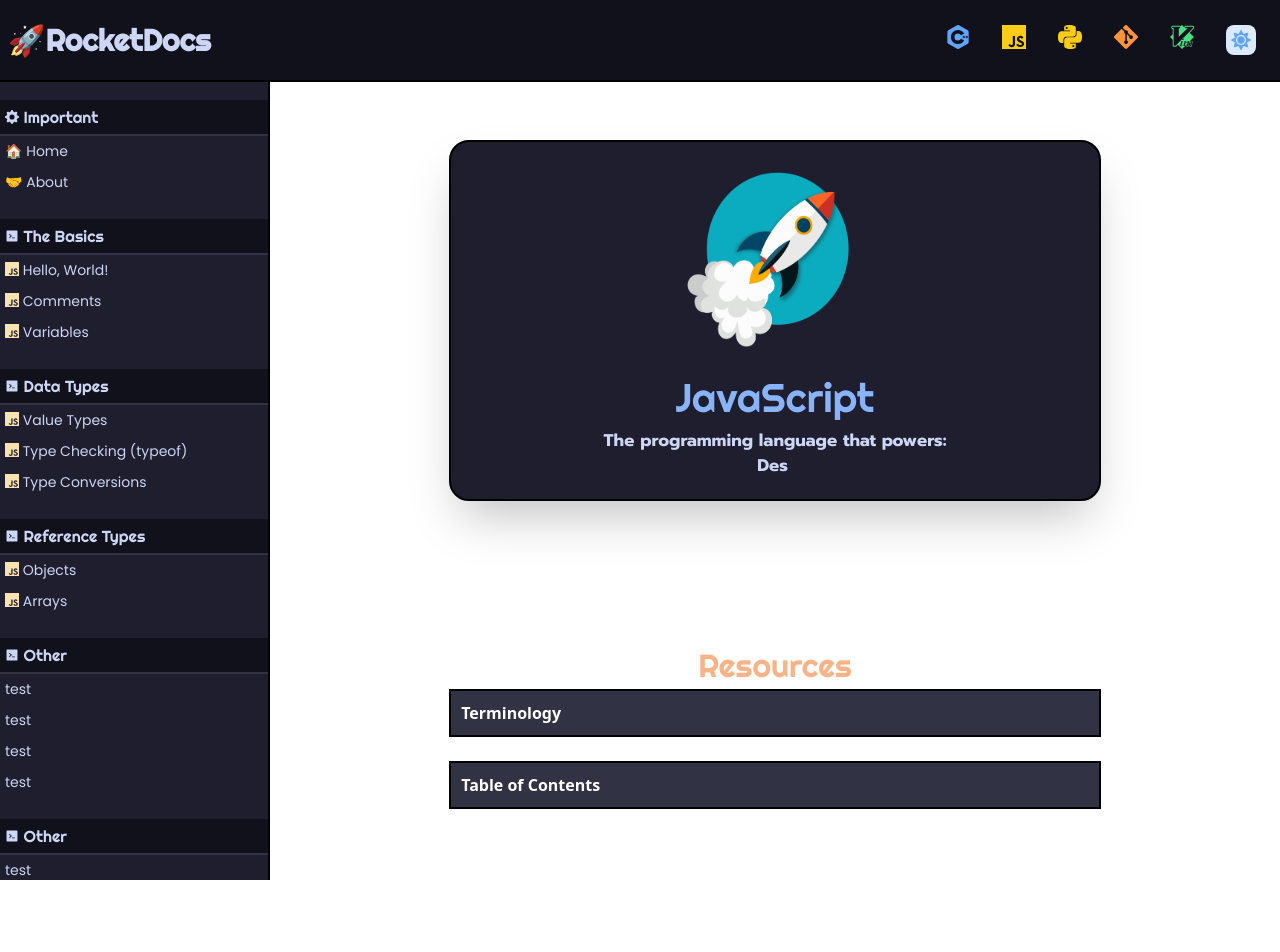
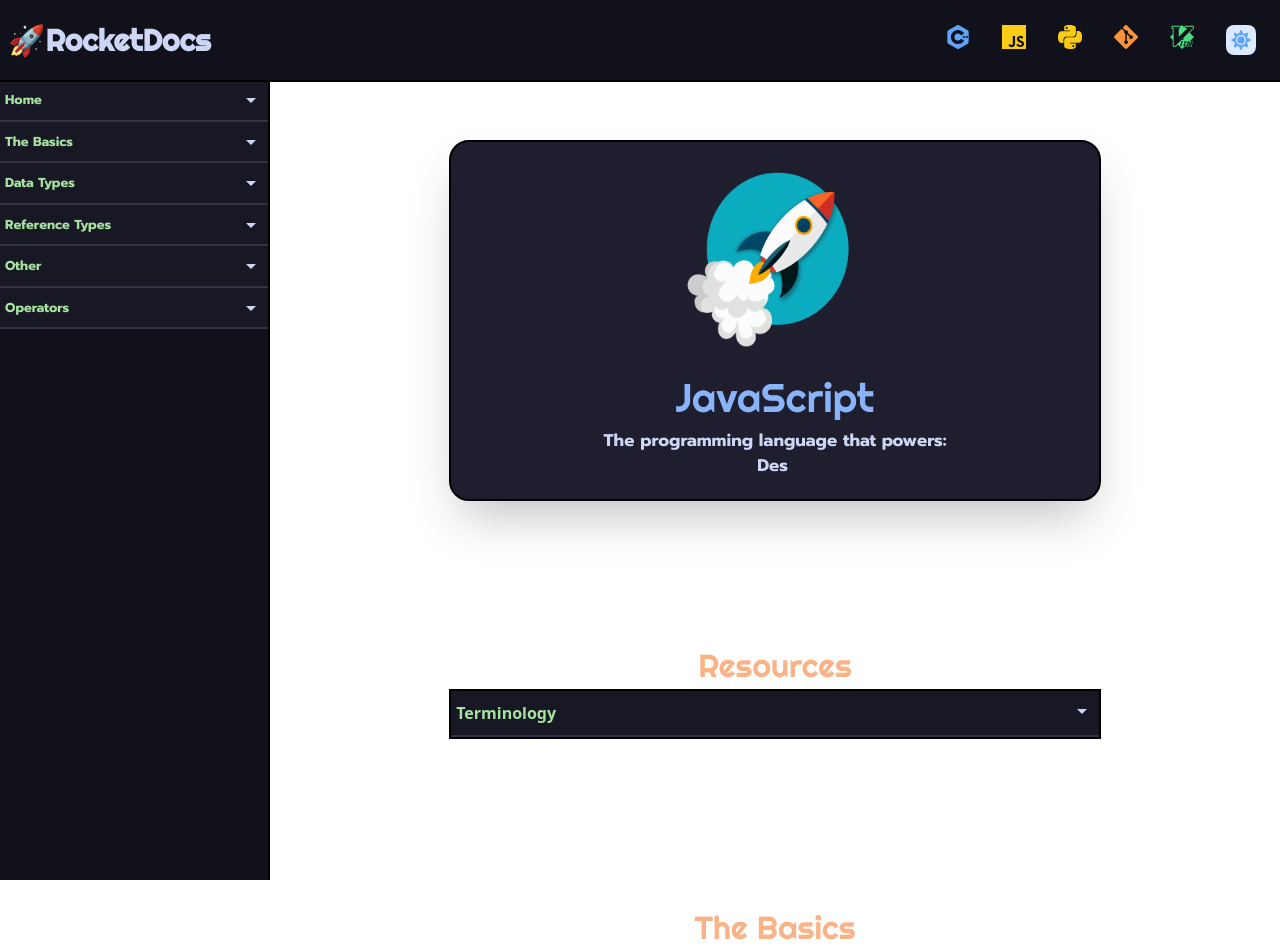
Before and after one commit to KyleCurtis/SpaceDocs, a Next.js app: page /topics/languages/js in a window 1280 px wide. Shown: the top 952 px of the page. Built offline with nearby package versions, Linux system fonts and the light colour scheme; a web font is replaced by a local one.

Commit message:
Side-nav and UI changes

```diff
--- a/code/js-code.js
+++ b/code/js-code.js
@@ -1,18 +1,25 @@
 /* HELLO WORLD
 ======================================================================================================== */
-export const HelloWorld = `const greeting = 'Hello, World!';
+export const HelloWorld = `// Hello, World!
+
+const greeting = 'Hello, World!';
 console.log(greeting);`;
 
 /* COMMENTS
 ======================================================================================================== */
-export const Comments = `// This is a sing-line comment
+export const Comments = `// Comments
 
-/* This is a multi-
-line comment*/`;
+// As you can see from the previous section, the double forward-slash declares a
+// single-line comment, and can be stacked when needed.
+
+/* If you have multiple lines of comments, it's recommended to use the multi-
+line comment syntax like this. */`;
 
 /* VARIABLES
 ======================================================================================================== */
-export const Variables = `// let keyword (for mutable values)
+export const Variables = `// Variables
+
+// let keyword (for mutable values)
 let lunar_mission; // Declare
 lunar_mission = "Apollo 11"; // Initialize
 
--- a/components/Dropdown.js
+++ b/components/Dropdown.js
@@ -3,7 +3,7 @@
 const Dropdown = ({triggerWord, children}) => {
     return (
         <div className='border-2 border-black dark:border-[var(--cat-mocha-surface1)] overflow-hidden text-black dark:text-white font-bold'>
-            <Collapsible className="bg-white dark:bg-[var(--cat-mocha-crust)]" trigger={triggerWord} transitionTime={50}>
+            <Collapsible className="bg-white dark:bg-[var(--cat-mocha-crust)]" trigger={triggerWord} transitionTime={100}>
                 <div className='dropdown-content'>
                     {children}
                 </div>
--- /dev/null
+++ b/components/NavDropdown.js
@@ -0,0 +1,19 @@
+import Collapsible from "react-collapsible";
+
+const NavDropdown = ({ triggerWord, children }) => {
+  return (
+    <div>
+      <div className="nav-dropdown bg-[var(--cat-mocha-base)] text-[var(--cat-mocha-text)] font-bold">
+        <Collapsible
+          className=""
+          trigger={triggerWord}
+          transitionTime={100}
+        >
+          <div>{children}</div>
+        </Collapsible>
+      </div>
+    </div>
+  );
+};
+
+export default NavDropdown;
--- a/pages/_app.js
+++ b/pages/_app.js
@@ -4,7 +4,6 @@
 import "../styles/globals.scss";
 
 import "../styles/components/Header.scss";
-import "../styles/components/Dropdown.scss";
 
 import { ThemeProvider } from "next-themes";
 
--- a/pages/topics/languages/js.js
+++ b/pages/topics/languages/js.js
@@ -13,12 +13,12 @@
 import CodeBlock from "../../../components/CodeBlock";
 
 import Navbar from "../../../components/Navbar";
+import NavDropdown from "../../../components/NavDropdown";
 
 import SideNav from "../../../components/SideNav";
 
 import { SiJavascript } from "react-icons/si";
 import { BsGearFill } from "react-icons/bs";
-import { AiFillCode } from "react-icons/ai";
 
 /* CODE IMPORTS
 ============================================================================ */
@@ -43,18 +43,15 @@
   return (
     <>
       <SideNav>
+        <NavDropdown triggerWord={"Home"}>
           <ul className="side-nav-ul">
-          <li className="side-nav-header">
-            <BsGearFill className="mb-[3px] inline-block text-[14px]" />{" "}
-            Important
-          </li>
             <li>🏠 Home</li>
             <li>🤝 About</li>
-          <br />
-          <li className="side-nav-header">
-            <AiFillCode className="mb-[3px] inline-block text-[14px]" /> The
-            Basics
-          </li>
+          </ul>
+        </NavDropdown>
+
+        <NavDropdown triggerWord={"The Basics"}>
+          <ul>
             <Link href="#hello-world">
               <li>
                 <SiJavascript className="side-nav-js-logo" /> Hello, World!
@@ -70,82 +67,82 @@
                 <SiJavascript className="side-nav-js-logo" /> Variables
               </li>
             </Link>
-          <br />
+          </ul>
+        </NavDropdown>
 
-          <li className="side-nav-header">
-            <AiFillCode className="mb-[3px] inline-block text-[14px]" /> Data
-            Types
-          </li>
-          <Link href="#">
+        <NavDropdown triggerWord={"Data Types"}>
+          <ul>
+            <Link href="#data-types">
               <li>
                 <SiJavascript className="side-nav-js-logo" /> Value Types
               </li>
             </Link>
-          <Link href="#">
+            <Link href="#type-checking">
               <li>
                 <SiJavascript className="side-nav-js-logo" /> Type Checking
                 (typeof)
               </li>
             </Link>
-          <Link href="#">
+            <Link href="#type-conversions">
               <li>
                 <SiJavascript className="side-nav-js-logo" /> Type Conversions
               </li>
             </Link>
-          <br />
+          </ul>
+        </NavDropdown>
 
-          <li className="side-nav-header">
-            <AiFillCode className="mb-[3px] inline-block text-[14px]" />{" "}
-            Reference Types
-          </li>
-          <Link href="#">
+        <NavDropdown triggerWord={"Reference Types"}>
+          <ul>
+            <Link href="#objects">
               <li>
                 <SiJavascript className="side-nav-js-logo" /> Objects
               </li>
             </Link>
-          <Link href="#">
+            <Link href="#arrays">
               <li>
                 <SiJavascript className="side-nav-js-logo" /> Arrays
               </li>
             </Link>
-          <br />
+          </ul>
+        </NavDropdown>
 
-          <li className="side-nav-header">
-            <AiFillCode className="mb-[3px] inline-block text-[14px]" /> Other
+        <NavDropdown triggerWord={"Other"}>
+          <ul>
+            <Link href="#functions">
+              <li>
+                <SiJavascript className="side-nav-js-logo" /> Functions
               </li>
+            </Link>
+          </ul>
+        </NavDropdown>
 
-          <Link href="#">
-            <li>test</li>
+        <NavDropdown triggerWord={"Operators"}>
+        <ul>
+          <Link href="#arithmetic-operators">
+            <li>
+              <SiJavascript className="side-nav-js-logo" /> Arithmetic Operators
+            </li>
           </Link>
-          <Link href="#">
-            <li>test</li>
+          <Link href="#plus-minus-operators">
+            <li>
+              <SiJavascript className="side-nav-js-logo" /> ++/-- Operators
+            </li>
           </Link>
-          <Link href="#">
-            <li>test</li>
+          <Link href="#assignment-operators">
+            <li>
+              <SiJavascript className="side-nav-js-logo" /> Assignment Operators
+            </li>
           </Link>
-          <Link href="#">
-            <li>test</li>
+          <Link href="#comparison-operators">
+            <li>
+              <SiJavascript className="side-nav-js-logo" /> Comparison Operators
+            </li>
           </Link>
-          <br />
+          </ul>
+        </NavDropdown>
 
-          <li className="side-nav-header">
-            <AiFillCode className="mb-[3px] inline-block text-[14px]" /> Other
-          </li>
 
-          <Link href="#">
-            <li>test</li>
-          </Link>
-          <Link href="#">
-            <li>test</li>
-          </Link>
-          <Link href="#">
-            <li>test</li>
-          </Link>
-          <Link href="#">
-            <li>test</li>
-          </Link>
-          <br />
-        </ul>
+
       </SideNav>
 
       <Navbar />
@@ -180,16 +177,6 @@
       <Dropdown triggerWord={"Terminology"}>test</Dropdown>
 
       <br />
-
-      <Dropdown triggerWord={"Table of Contents"}>
-        <Link href="#hello-world">Hello, World!</Link> <br />
-        <Link href="#comments">Comments</Link> <br />
-        <Link href="#variables">Variables</Link> <br />
-        <Link href="#data-types">Data Types</Link> <br />
-        <Link href="#type-checking">Type checking</Link> <br />
-        <Link href="#type-conversions">Type Conversions</Link> <br />
-        <Link href="#objects">Objects</Link> <br />
-      </Dropdown>
 
       <div id="hello-world" className="content-br"></div>
 
--- a/styles/components/Dropdown.scss
+++ /dev/null
@@ -1,18 +0,0 @@
-.dropdown {
-    color: white;
-    font-size: 19px;
-}
-
-.dropdown-content {
-    font-size: 15px;
-    padding: 20px;
-}
-
-.Collapsible__trigger {
-    display: block;
-    text-decoration: none;
-    position: relative;
-    padding: 10px;
-    color: white;
-    background-color: var(--cat-mocha-surface0);
-}
--- a/styles/globals.scss
+++ b/styles/globals.scss
@@ -187,30 +187,27 @@
     height: 100%;
     overflow-y: scroll;
     font-family: 'Prompt', sans-serif;
-    font-size: 14px;
-    background-color: var(--cat-mocha-base);
+    font-size: 13px;
+    background-color: var(--cat-mocha-crust);
+    margin-bottom: 100px;
 
 }
 
-.side-nav-ul {
+.side-nav ul {
     font-family: 'Poppins', sans-serif;
-    padding-top: 20px;
-    padding-bottom: 100px;
+    margin-bottom: 40px;
+    padding-left: 5px;
 }
 
-.side-nav-header {
-    background-color: var(--cat-mocha-crust);
-    color:var(--cat-mocha-text);
-    border-bottom: 2px solid var(--cat-mocha-surface0);
-    font-family: 'Righteous', cursive;
-    font-size: 16px;
+.side-nav ul li {
+    padding-top: 10px;
+    padding-bottom: 10px;
+    background-color: var(--cat-mocha-base);
 }
 
-.side-nav-ul li {
-    color: var(--cat-mocha-text);
-    padding: 5px;
+.side-nav ul li:hover {
+    background-color: var(--cat-mocha-base);
 }
-
 
 .side-nav-js-logo {
     font-size: 14px;
@@ -218,3 +215,39 @@
     display: inline-block;
     margin-bottom: 5px;
 }
+
+.dropdown {
+    color: white;
+    font-size: 19px;
+}
+
+.dropdown-content {
+    font-size: 15px;
+    padding: 20px;
+}
+
+.Collapsible__trigger {
+    display: block;
+    text-decoration: none;
+    position: relative;
+    padding-top: 10px;
+    padding-bottom: 10px;
+    padding-left: 5px;
+    color: var(--cat-mocha-green);
+    background-color: var(--cat-mocha-mantle);
+    border-bottom: 2px solid var(--cat-mocha-surface0);
+}
+
+.Collapsible__trigger:after {
+    content: url(../public/arrow-down3.svg);
+    position: absolute;
+    right: 5px;
+    top: 8px;
+    display: block;
+    padding-bottom: 0px;
+    transition: transform 300ms; }
+  .Collapsible__trigger.is-open:after {
+    transform: rotateZ(180deg); }
+  .Collapsible__trigger.is-disabled {
+    opacity: 0.5;
+    background-color: grey; }
```
Also changed, not shown: public/arrow-down.svg (added), public/arrow-down3.svg (added). Lines whose indentation alone changed are shown as unchanged.
